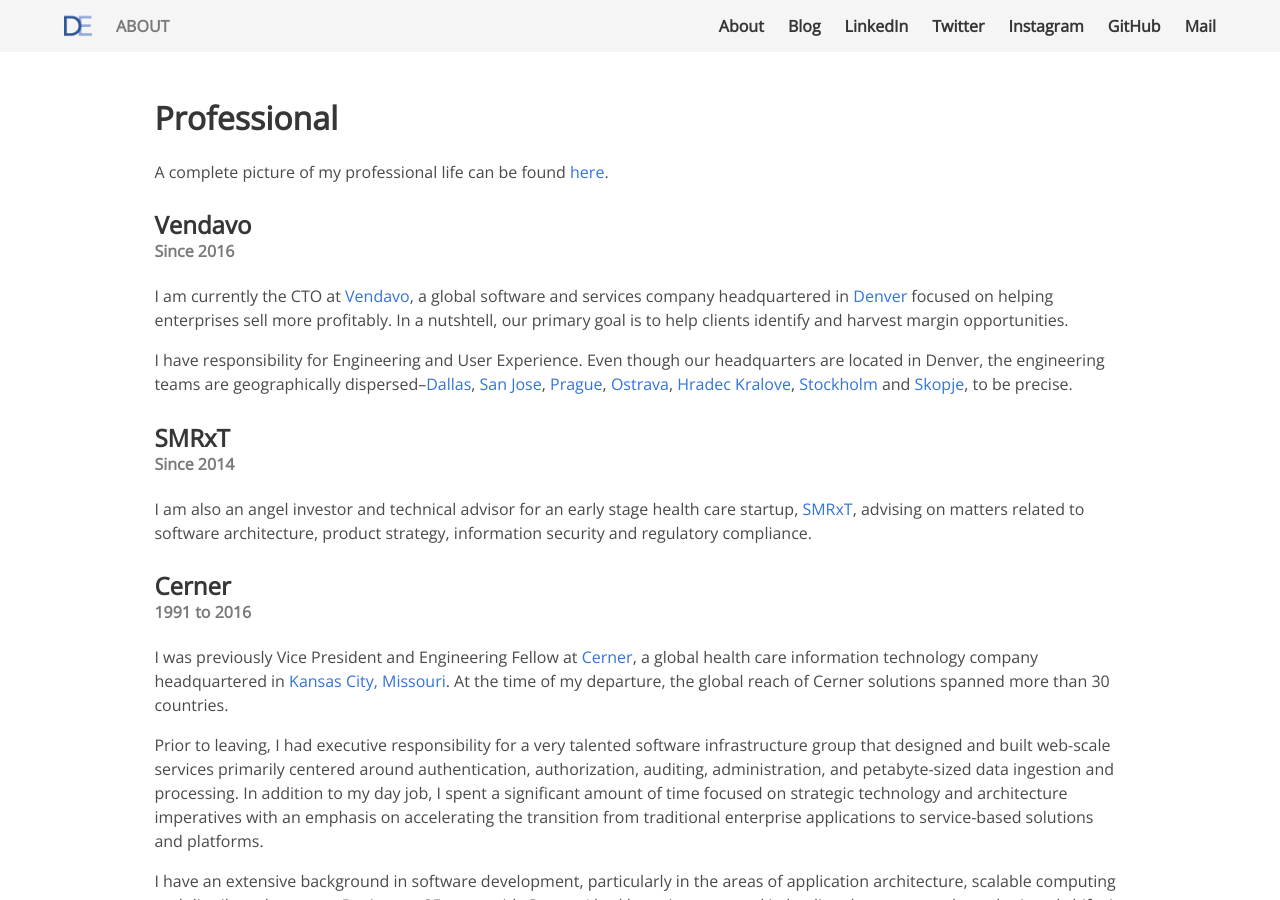
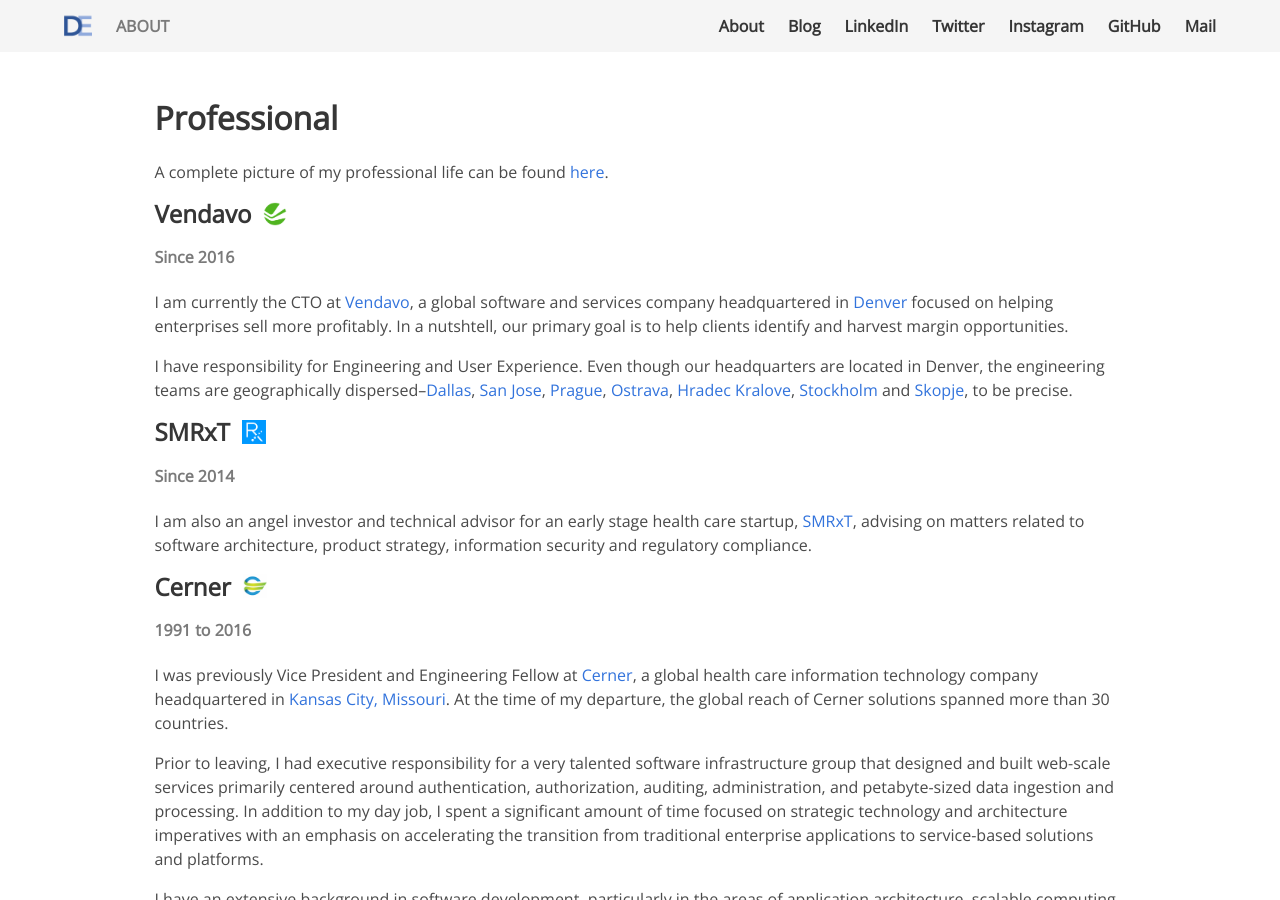
Before and after one commit to davidledwards/davidledwards.github.io, a Jekyll site: the page built from about/index.md, in a window 1280 px wide and 900 px high. Built offline with Jekyll 4.4.1, drawn with Linux system fonts in a browser that asks for light colours; nearby versions of some CDN libraries.

Commit message:
add icons to about page

```diff
--- a/about/index.md
+++ b/about/index.md
@@ -6,7 +6,22 @@
 <h1 class="title is-3">Professional</h1>
 A complete picture of my professional life can be found [here](https://linkedin.com/in/davidledwards).
 
-<h2 class="title is-4">Vendavo</h2>
+<div class="level is-marginless">
+    <div class="level-left">
+        <div class="level-item">
+            <a href="https://www.vendavo.com">
+                <h2 class="title is-4">Vendavo</h2>
+            </a>
+        </div>
+        <div class="level-item">
+            <figure class="image is-24x24 is-marginless">
+                <a href="https://www.vendavo.com">
+                    <img src="/images/vendavo-icon.png">
+                </a>
+            </figure>
+        </div>
+    </div>
+</div>
 <h3 class="subtitle is-6 has-text-grey">Since 2016</h3>
 
 I am currently the CTO at [Vendavo](http://www.vendavo.com), a global software and services company headquartered in
@@ -20,13 +35,45 @@
 [Stockholm](https://goo.gl/maps/ehfkpwVLvTE2)
 and [Skopje](https://goo.gl/maps/M1KannUcvTv), to be precise.
 
-<h2 class="title is-4">SMRxT</h2>
+<div class="level is-marginless">
+    <div class="level-left">
+        <div class="level-item">
+            <a href="https://www.smrxt.com">
+                <h2 class="title is-4">SMRxT</h2>
+            </a>
+        </div>
+        <div class="level-item">
+            <figure class="image is-24x24 is-marginless">
+                <a href="https://www.smrxt.com">
+                    <img src="/images/smrxt-icon.png">
+                </a>
+            </figure>
+        </div>
+    </div>
+</div>
 <h3 class="subtitle is-6 has-text-grey">Since 2014</h3>
-I am also an angel investor and technical advisor for an early stage health care startup, [SMRxT](http://smrxt.com), advising
+
+I am also an angel investor and technical advisor for an early stage health care startup, [SMRxT](http://www.smrxt.com), advising
 on matters related to software architecture, product strategy, information security and regulatory compliance.
 
-<h2 class="title is-4">Cerner</h2>
+<div class="level is-marginless">
+    <div class="level-left">
+        <div class="level-item">
+            <a href="https://www.cerner.com">
+                <h2 class="title is-4">Cerner</h2>
+            </a>
+        </div>
+        <div class="level-item">
+            <figure class="image is-24x24 is-marginless">
+                <a href="https://www.cerner.com">
+                    <img src="/images/cerner-icon.png">
+                </a>
+            </figure>
+        </div>
+    </div>
+</div>
 <h3 class="subtitle is-6 has-text-grey">1991 to 2016</h3>
+
 I was previously Vice President and Engineering Fellow at [Cerner](http://www.cerner.com), a global health care information
 technology company headquartered in [Kansas City, Missouri](https://goo.gl/maps/g1TaiVfG5BT2). At the time of my departure,
 the global reach of Cerner solutions spanned more than 30 countries.
```
Also changed, not shown: images/cerner-icon.png (added), images/de-icon.png, images/smrxt-icon.png (added), images/vendavo-icon.png (added), 1 other file.
